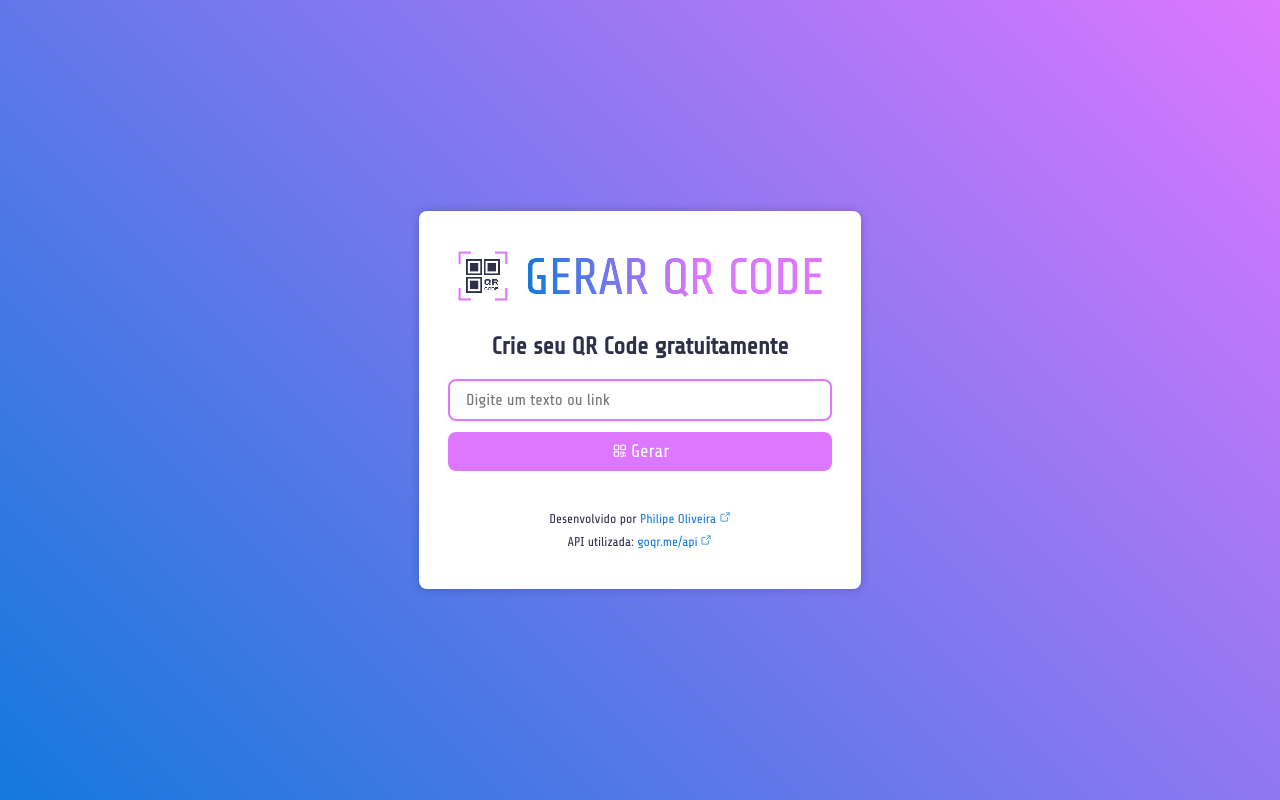
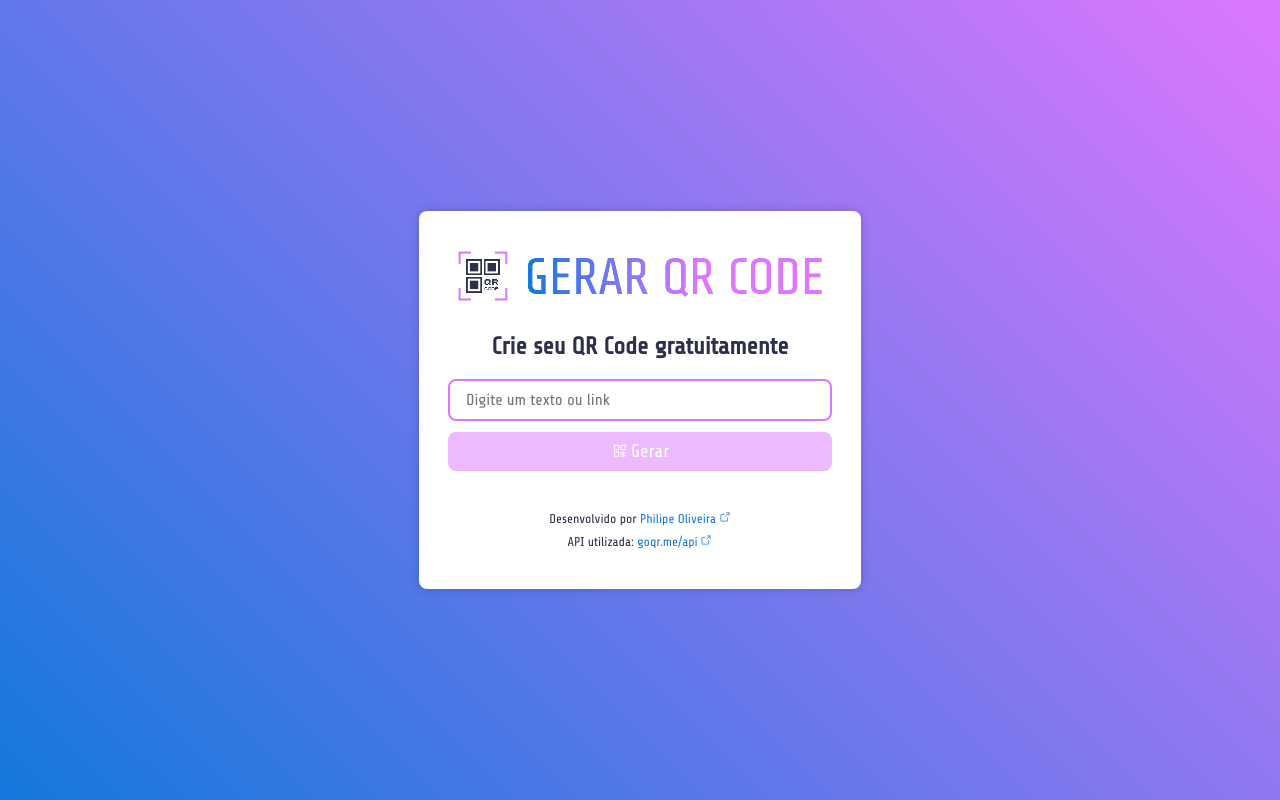
Before and after one commit to philipeoliveira/gerar-qr-code, a React (Vite) app: page / in a window 1280 px wide. Built offline with nearby package versions, Linux system fonts and the light colour scheme.

Commit message:
Add loading and Disabled condition on submit button

```diff
--- /dev/null
+++ b/src/components/Loading.module.css
@@ -0,0 +1,21 @@
+.loader {
+   width: 100%;
+   height: 100%;
+   position: fixed;
+   top: 0;
+   left: 0;
+   background: rgba(0, 0, 0, 0.4);
+   color: var(--color-light);
+}
+.loader svg {
+   animation: loading 1s linear infinite;
+}
+
+@keyframes loading {
+   from {
+      transform: rotate(0);
+   }
+   to {
+      transform: rotate(360deg);
+   }
+}
--- /dev/null
+++ b/src/components/Loading.tsx
@@ -0,0 +1,13 @@
+import classes from './Loading.module.css';
+
+import { SpinnerGap } from 'phosphor-react';
+
+const Loading = () => {
+   return (
+      <div className={`${classes.loader} ${'flex-col-center'}`}>
+         <SpinnerGap size={32} />
+      </div>
+   );
+};
+
+export default Loading;
--- a/src/components/Search.module.css
+++ b/src/components/Search.module.css
@@ -31,6 +31,11 @@
 .search button:focus {
    background-color: var(--color-hover);
 }
+.search button:disabled {
+   cursor: default;
+   background-color: var(--color-primary);
+   opacity: 0.5;
+}
 .search button svg {
    font-size: 1.1rem;
 }
--- a/src/components/Search.tsx
+++ b/src/components/Search.tsx
@@ -29,6 +29,7 @@ const Search = ({ loadQrcode }: SearchProps) => {
          />
          <button
             className='flex-row-center'
+            disabled={userText === ''}
             onClick={() => loadQrcode(userText)}
          >
             <QrCode color={'var(--color-light)'} />
--- a/src/routes/Home.tsx
+++ b/src/routes/Home.tsx
@@ -3,18 +3,24 @@ import { useState } from 'react';
 import { QrcodeProps } from '../types/qrcode';
 
 import Search from '../components/Search';
+import Loading from '../components/Loading';
 import QRCodeContainer from '../components/QRCodeContainer';
+import Footer from '../components/Footer';
 
 import classes from './Home.module.css';
-import Footer from '../components/Footer';
 
 const Home = () => {
    const [qrcode, setQrcode] = useState<QrcodeProps | null>(null);
+   const [showLoading, setShowLoading] = useState(false);
 
    const loadQrcode = async (inputText: string) => {
+      inputText && setShowLoading(true);
+
       const res = await fetch(
          `https://api.qrserver.com/v1/create-qr-code/?size=150x150&data=${inputText}`
       );
+
+      res && setShowLoading(false);
 
       const { url } = res;
 
@@ -30,7 +36,10 @@ const Home = () => {
    return (
       <div className={classes.home}>
          <Search loadQrcode={loadQrcode} />
+
+         {showLoading && <Loading />}
          {qrcode && <QRCodeContainer url={qrcode.url} />}
+
          <Footer />
       </div>
    );
```
